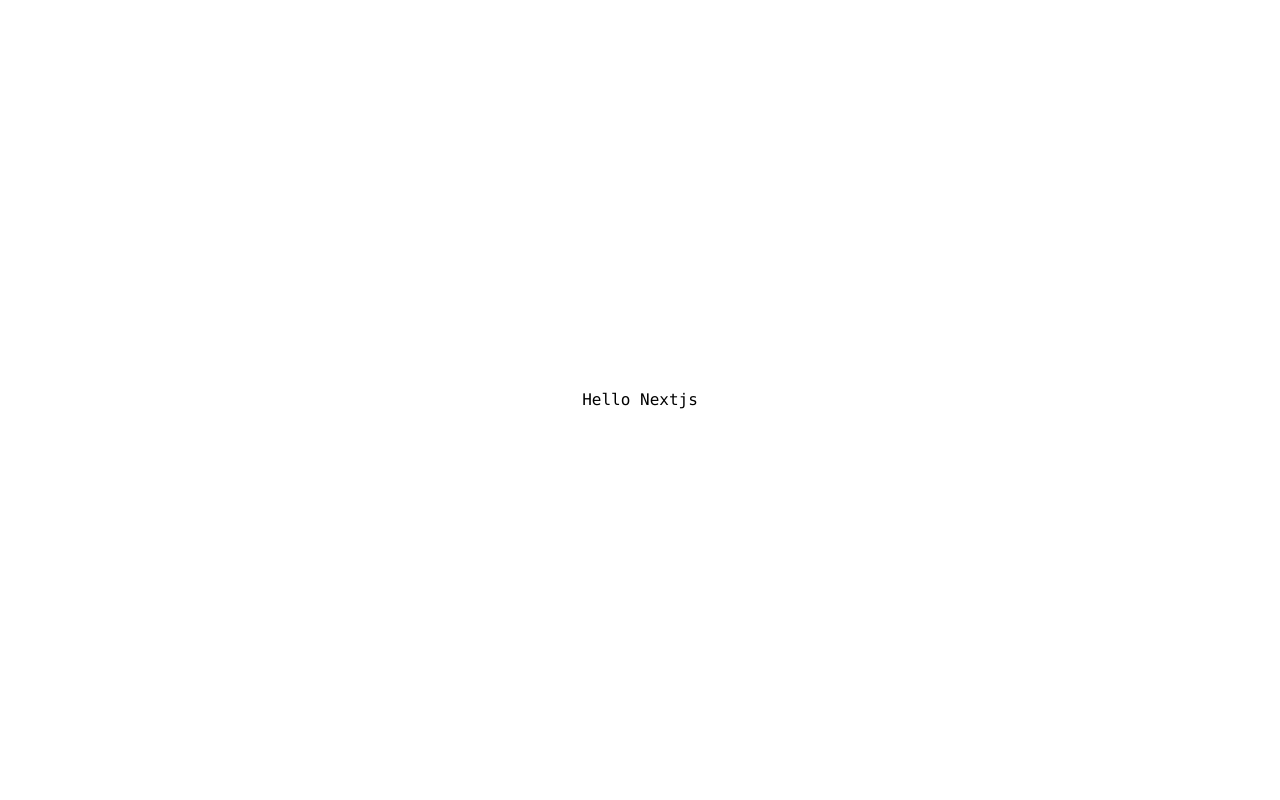
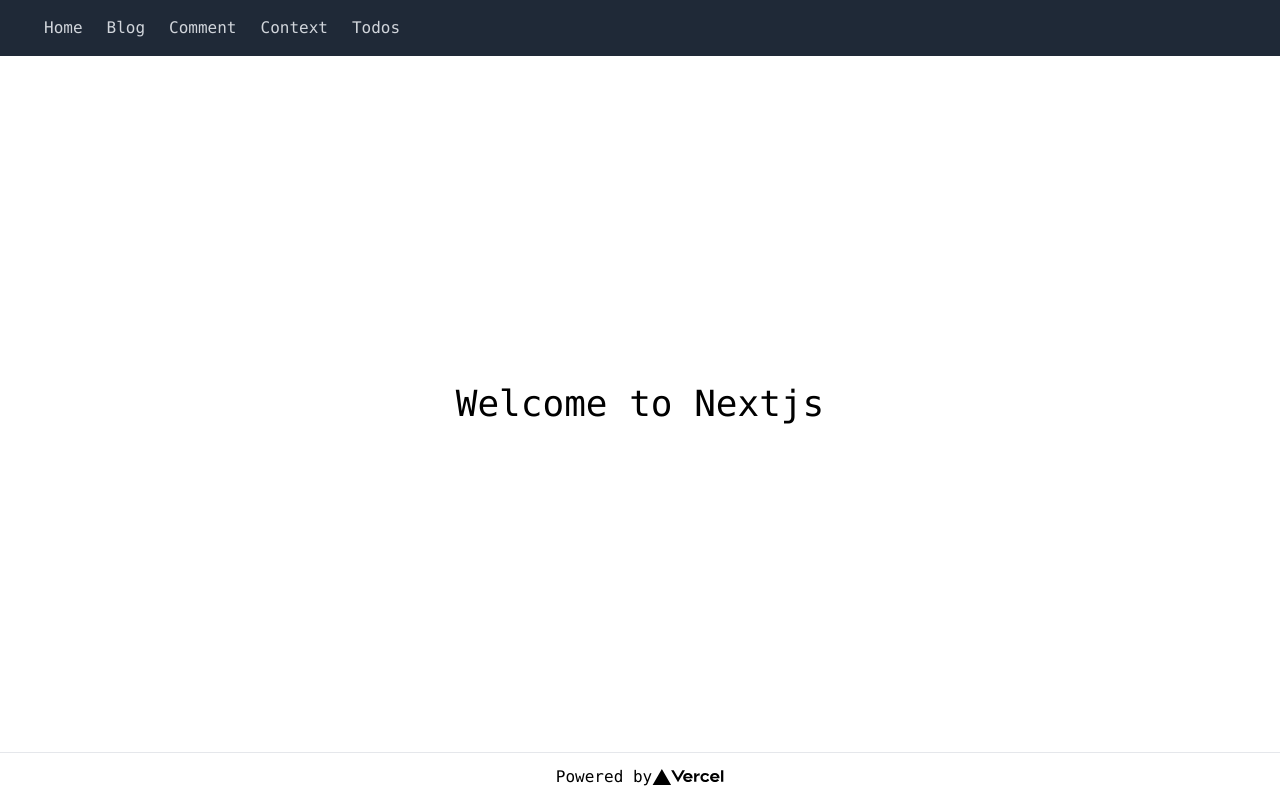
Before and after one commit to jimachi/nextjs-testing, a Next.js app: page / in a window 1280 px wide. Built offline with nearby package versions, Linux system fonts and the light colour scheme.

Commit message:
feat: 各ページの雛形を作成する

```diff
--- /dev/null
+++ b/components/Layout.tsx
@@ -0,0 +1,82 @@
+import { FC } from 'react'
+import Head from 'next/head'
+import Link from 'next/link'
+import Image from 'next/image'
+
+type TITLE = {
+  title: string
+}
+
+const Layout: FC<TITLE> = ({ children, title = 'Nextjs ' }) => {
+  return (
+    <div className="flex justify-center items-center flex-col min-h-screen font-mono">
+      <Head>
+        <title>{title}</title>
+      </Head>
+      <header>
+        <nav className="bg-gray-800 w-screen">
+          <div className="flex items-center pl-8 h-14">
+            <div className="flex-space-x-4">
+              <Link href="/">
+                <a
+                  data-testid="home-nav"
+                  className="text-gray-300 hover:bg-gray-700 px-3 py-2 rounded"
+                >
+                  Home
+                </a>
+              </Link>
+              <Link href="/blog-page">
+                <a
+                  data-testid="blog-nav"
+                  className="text-gray-300 hover:bg-gray-700 px-3 py-2 rounded"
+                >
+                  Blog
+                </a>
+              </Link>
+              <Link href="/comment-page">
+                <a
+                  data-testid="comment-nav"
+                  className="text-gray-300 hover:bg-gray-700 px-3 py-2 rounded"
+                >
+                  Comment
+                </a>
+              </Link>
+              <Link href="/context-page">
+                <a
+                  data-testid="context-nav"
+                  className="text-gray-300 hover:bg-gray-700 px-3 py-2 rounded"
+                >
+                  Context
+                </a>
+              </Link>
+              <Link href="/task-page">
+                <a
+                  data-testid="task-nav"
+                  className="text-gray-300 hover:bg-gray-700 px-3 py-2 rounded"
+                >
+                  Todos
+                </a>
+              </Link>
+            </div>
+          </div>
+        </nav>
+      </header>
+      <main className="flex flex-1 justify-center items-center flex-col w-screen">
+        {children}
+      </main>
+      <footer className="w-full h-12 flex justify-center items-center border-t">
+        <a
+          className="flex items-center"
+          href="https://vercel.com?utm_source=create-next-app&utm_medium=default-template&utm_campaign=create-next-app"
+          target="_blank"
+          rel="noopener noreferrer"
+        >
+          Powered by
+          <Image src="/vercel.svg" alt="Vercel Logo" width={72} height={16} />
+        </a>
+      </footer>
+    </div>
+  )
+}
+
+export default Layout
--- /dev/null
+++ b/pages/blog-page.tsx
@@ -0,0 +1,11 @@
+import Layout from '../components/Layout'
+
+const BlogPage: React.FC = () => {
+  return (
+    <Layout title="Blog">
+      <p className="text-4xl">Blog page</p>
+    </Layout>
+  )
+}
+
+export default BlogPage
--- /dev/null
+++ b/pages/comment-page.tsx
@@ -0,0 +1,11 @@
+import Layout from '../components/Layout'
+
+const CommentPage: React.FC = () => {
+  return (
+    <Layout title="Comment">
+      <p className="text-4xl">Comment page</p>
+    </Layout>
+  )
+}
+
+export default CommentPage
--- /dev/null
+++ b/pages/context-page.tsx
@@ -0,0 +1,11 @@
+import Layout from '../components/Layout'
+
+const ContextPage: React.FC = () => {
+  return (
+    <Layout title="Context">
+      <p className="text-4xl">Context page</p>
+    </Layout>
+  )
+}
+
+export default ContextPage
--- a/pages/index.tsx
+++ b/pages/index.tsx
@@ -1,8 +1,10 @@
+import Layout from '../components/Layout'
+
 const Home: React.FC = () => {
   return (
-    <div className="flex justify-center items-center flex-col min-h-screen font-mono">
-      Hello Nextjs
-    </div>
+    <Layout title="Home">
+      <p className='text-4xl'>Welcome to Nextjs</p>
+    </Layout>
   )
 }
 
--- /dev/null
+++ b/pages/task-page.tsx
@@ -0,0 +1,11 @@
+import Layout from '../components/Layout'
+
+const TaskPage: React.FC = () => {
+  return (
+    <Layout title="Todos">
+      <p className="text-4xl">Todos page</p>
+    </Layout>
+  )
+}
+
+export default TaskPage
```
